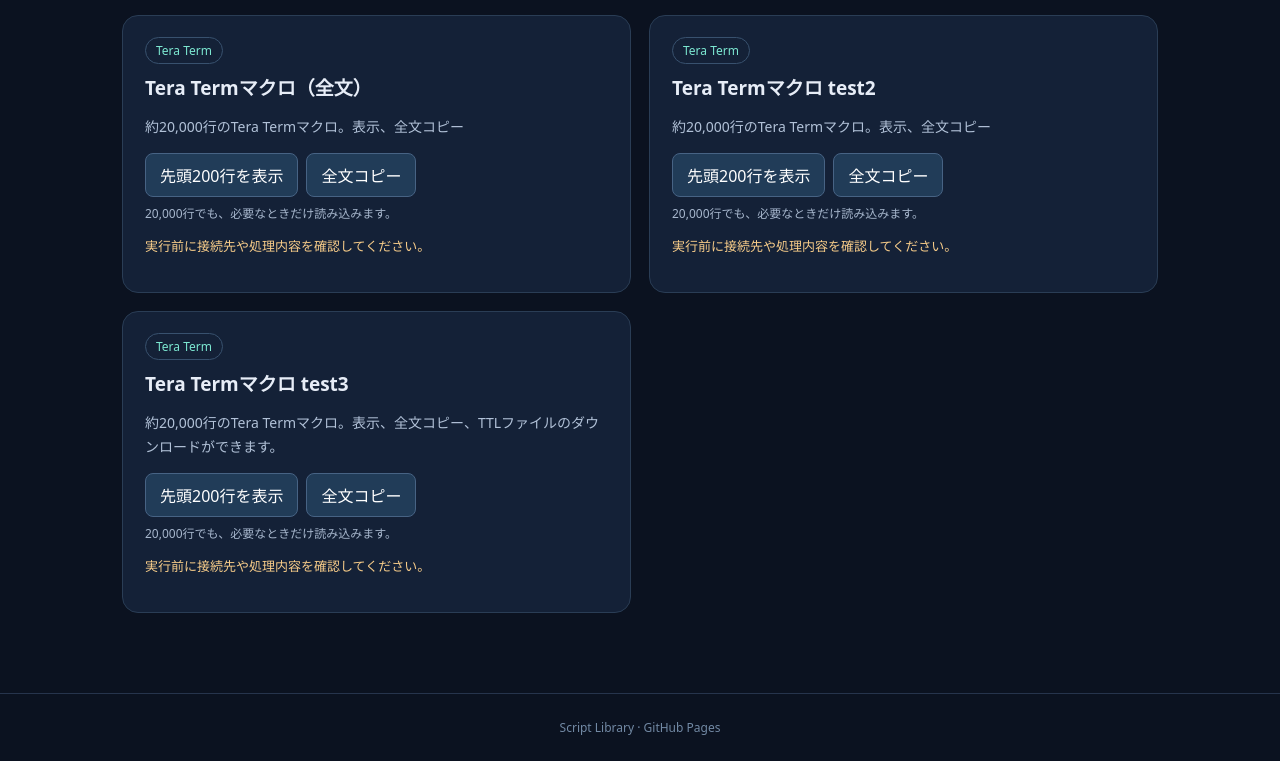
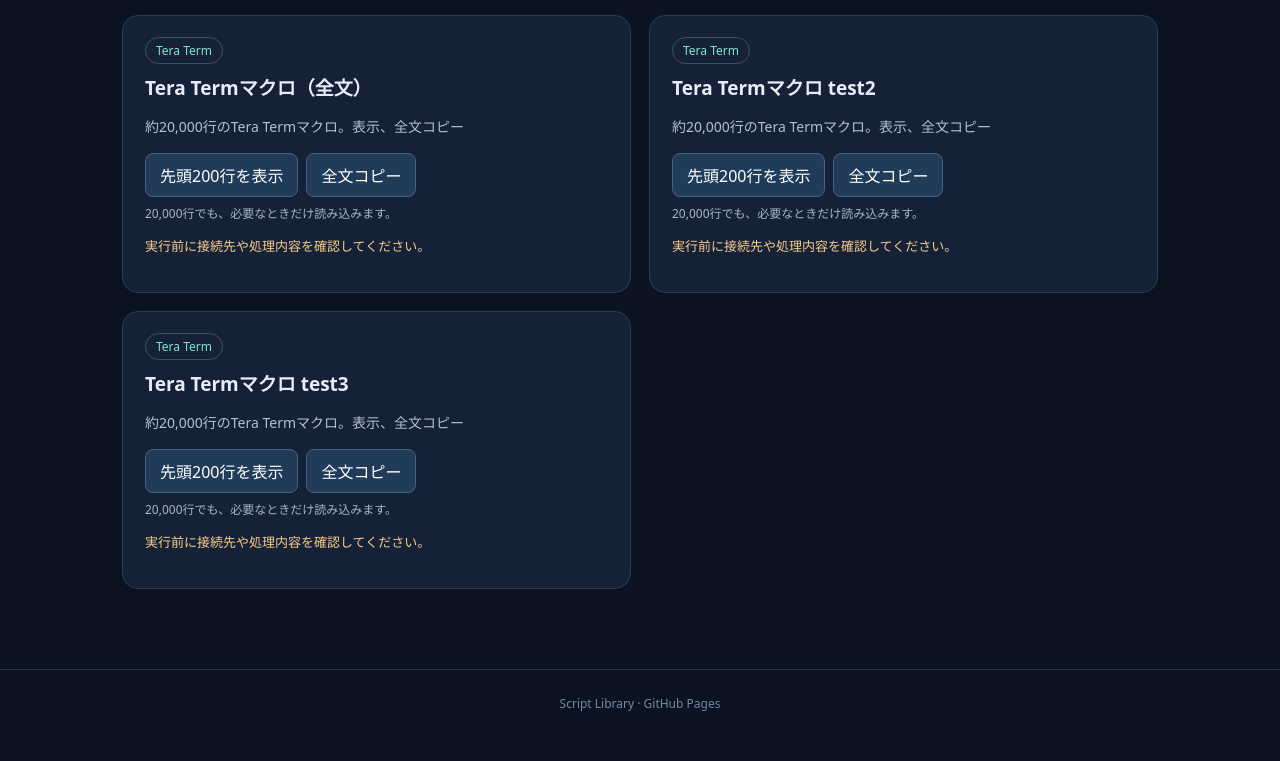
Before and after one commit to hirama-skr/GitHub.io, a plain HTML site: page index.html in a window 1280 px wide. Shown: the part 1138-1899 px from the top of the page. After the commit the page ends 1875 px from the top, so only its background shows below. Drawn offline with Linux system fonts and the light colour scheme.

Commit message:
Refine description for Tera Term macro entry
Shortened the description for Tera Term macro test3.

```diff
--- a/index.html
+++ b/index.html
@@ -68,7 +68,7 @@ const scripts = [
   {
     title: 'Tera Termマクロ test3',
     category: 'Tera Term',
-    description: '約20,000行のTera Termマクロ。表示、全文コピー、TTLファイルのダウンロードができます。',
+    description: '約20,000行のTera Termマクロ。表示、全文コピー',
     note: '実行前に接続先や処理内容を確認してください。',
     file: 'getconfig_child.txt'
   }
```
